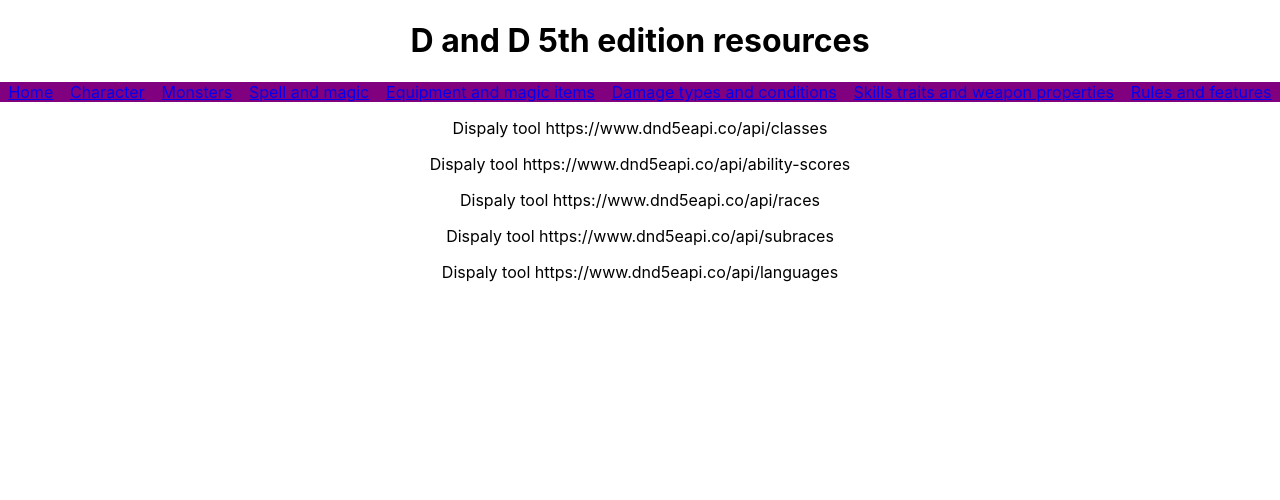
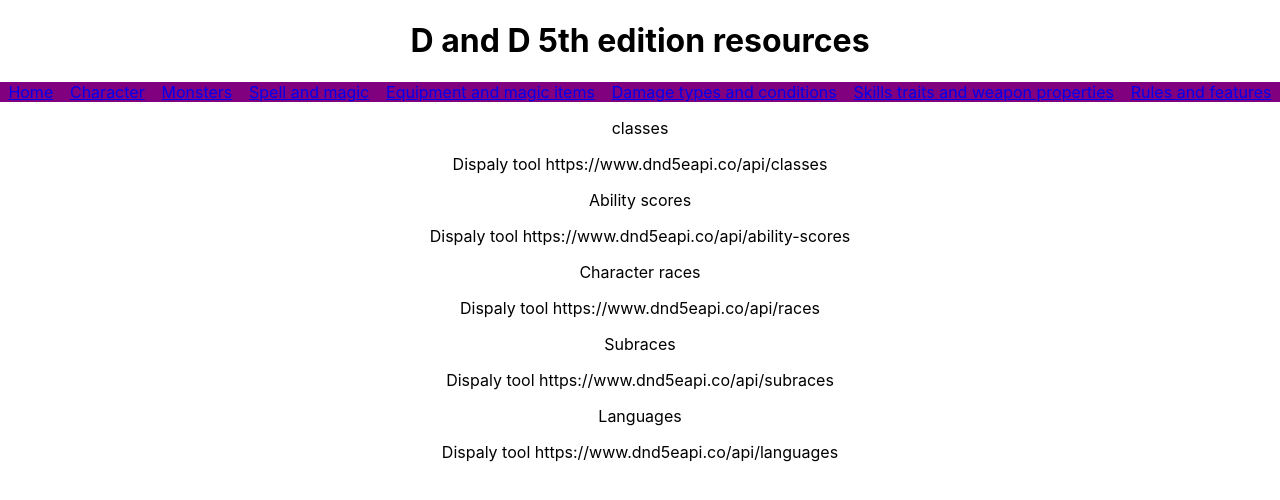
Before and after one commit to justinallenshade/DandD-5thEditionResources, a React (Create React App) app: page /character in a window 1280 px wide. Shown: the top 500 px of the page. Built offline with nearby package versions, Linux system fonts and the light colour scheme; no server answers.

Commit message:
sections added

```diff
--- a/src/Components/Character.jsx
+++ b/src/Components/Character.jsx
@@ -5,10 +5,15 @@
 
     return (
         <div>
+            <p>classes</p>
             <DisplayTool url={url+"classes"} />
+            <p>Ability scores</p>
             <DisplayTool url={url+["ability-scores"]} />
+            <p>Character races</p>
             <DisplayTool url={url+"races"} />
+            <p>Subraces</p>
             <DisplayTool url={url+"subraces"} />
+            <p>Languages</p>
             <DisplayTool url={url+"languages"} />
 
         </div>
--- a/src/Components/Damage.jsx
+++ b/src/Components/Damage.jsx
@@ -4,7 +4,9 @@
 function Damage({ url }) {
     return (
         <div>
+            <p>Damage types</p>
             <DisplayTool url={url + ["damage-types"]} />
+            <p>Conditions</p>
             <DisplayTool url={url + "conditions"} />
         </div>
     );
--- a/src/Components/DisplayTool.jsx
+++ b/src/Components/DisplayTool.jsx
@@ -1,11 +1,17 @@
 import React from 'react';
 
+// when this is called all i need it to do is go throught
+// eh array called and get the name and aditional url
+// display the name and grab the url, in the return call
+// another tool to display all of the wanted results.
 export default function DisplayTool({ url }) {
+
     fetch(url)
     .then(res => res.json())
     .then(res => {
         let results = res.results
         console.log(results);
+
     })
     .catch(err => {
         console.log(`The arror is${err}`)
--- a/src/Components/Equipment.jsx
+++ b/src/Components/Equipment.jsx
@@ -5,7 +5,9 @@
 export default function Equipment ({ url }) {
     return (
         <div>
+            <p>Equipment</p>
             <DisplayTool url={url+"equipment"} />
+            <p>Magic items</p>
             <DisplayTool url={url+["magic-items"]} />
         </div>
     );
--- a/src/Components/Home.jsx
+++ b/src/Components/Home.jsx
@@ -12,6 +12,7 @@
     })
     return (
         <div>
+            <p>Homepage</p>
             <p>{url}</p>
         </div>
     );
--- a/src/Components/Monsters.jsx
+++ b/src/Components/Monsters.jsx
@@ -5,6 +5,7 @@
 function Monsters({ url }) {
     return (
         <div>
+            <p>Monsters</p>
             <DisplayTool url={url+"monsters"} />
         </div>
     );
--- a/src/Components/Rules.jsx
+++ b/src/Components/Rules.jsx
@@ -4,8 +4,11 @@
 export default function Rules({ url }) {
     return (
         <div>
+            <p>Rules</p>
             <DisplayTool url={url+"rules"} />
+            <p>Rule sections</p>
             <DisplayTool url={url+["rule-sections"]} />
+            <p>Features</p>
             <DisplayTool url={url+"features"} />
         </div>
     );
--- a/src/Components/Skills.jsx
+++ b/src/Components/Skills.jsx
@@ -4,7 +4,9 @@
 export default function Skill({ url }) {
     return (
         <div>
+            <p>Skills</p>
             <DisplayTool url={url+"skills"} />
+            <p>Weapon Properties</p>
             <DisplayTool url={url+["weapon-properties"]} />
         </div>
     );
--- a/src/Components/Spells.jsx
+++ b/src/Components/Spells.jsx
@@ -4,7 +4,9 @@
 function Spells({ url }) {
     return (
         <div>
+            <p>Spells</p>
             <DisplayTool url={url+"spells"} />
+            <p>Magic Schools</p>
             <DisplayTool url={url+["magic-schools"]} />
         </div>
     );
```
Also changed, not shown: 1 other file (tests, documents, lock files or other folders).
